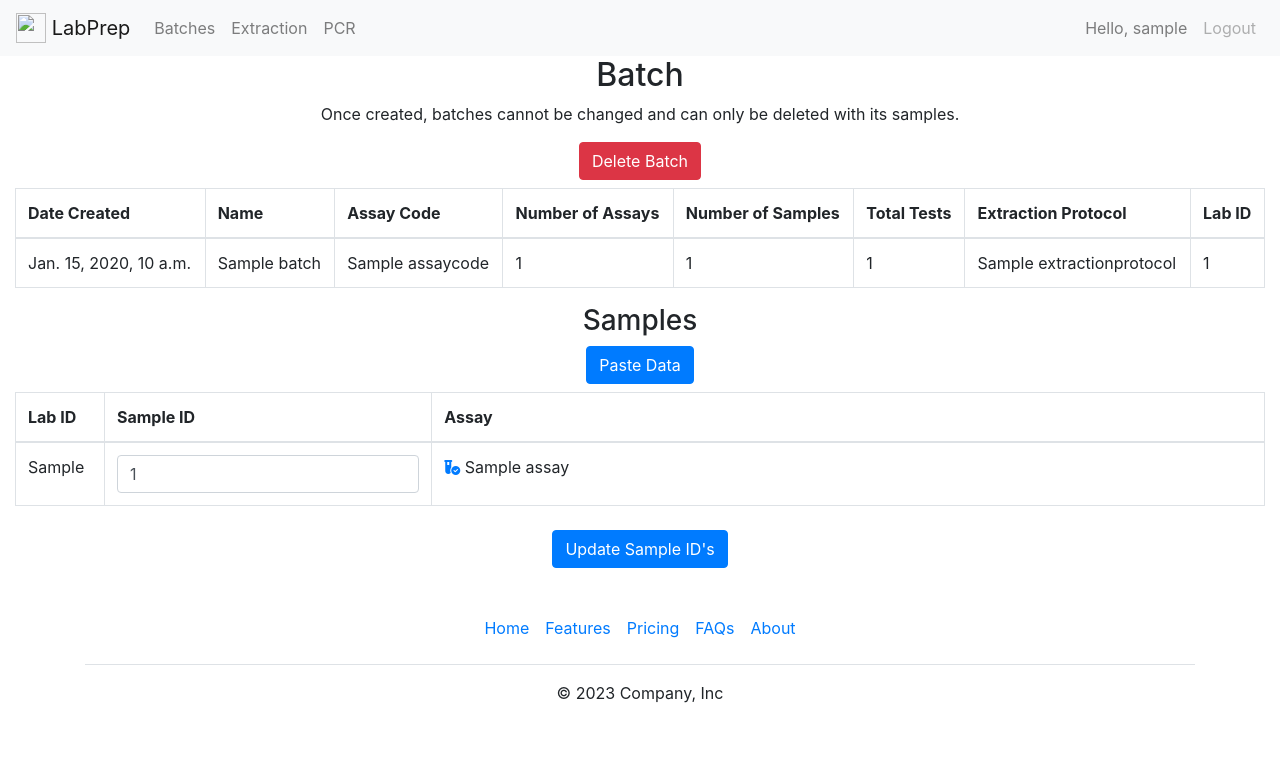
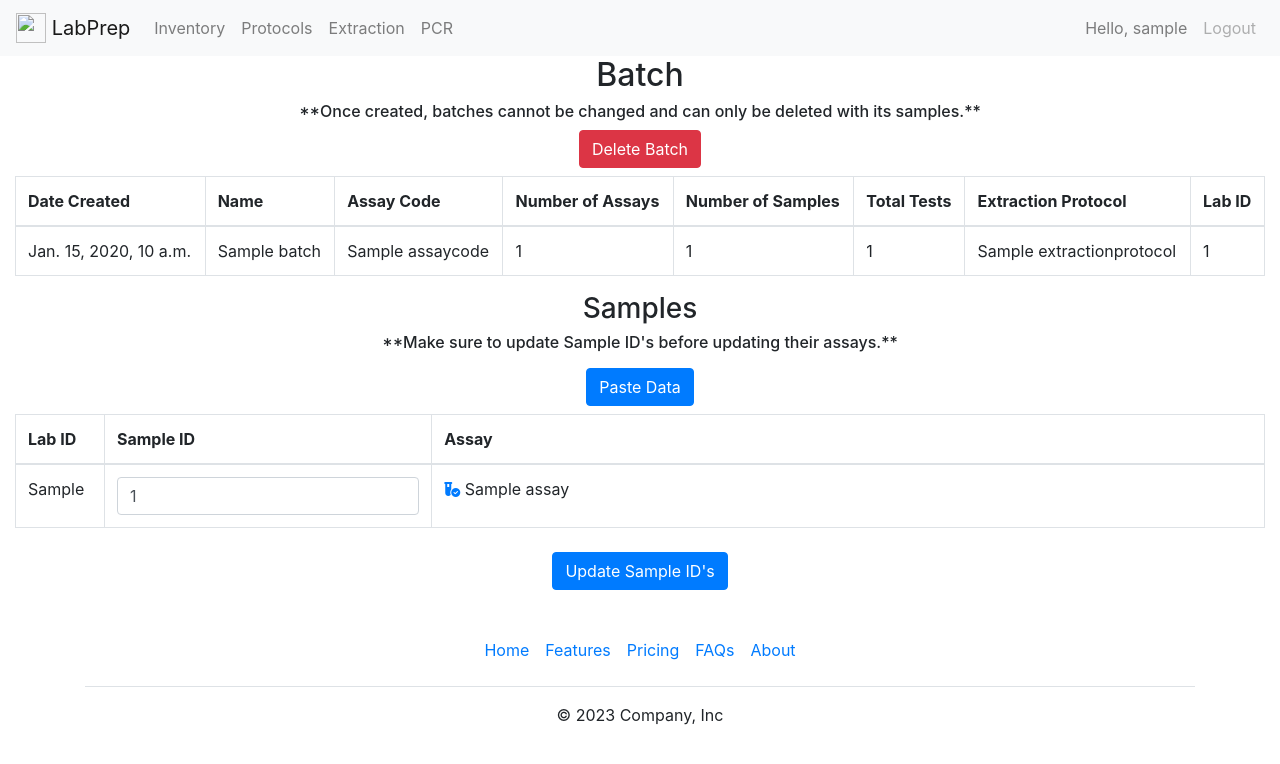
Before and after one commit to FusRaDa/pcr-project-2023-global, a Django app: page /batch-samples/sample/1/ in a window 1280 px wide. Shown: the top 764 px of the page. Run offline with Django 4.2, Linux system fonts and the light colour scheme; a user stored in the database is signed in; tables that the repository leaves empty hold one stand-in row (values such as "Sample post"); parts of the project's set-up code (start-up, migrations or seed data) failed here and were passed over; some libraries are stand-ins or nearby versions.

Commit message:
work on assays

```diff
--- a/main/templates/base.html
+++ b/main/templates/base.html
@@ -42,11 +42,15 @@
         <ul class="navbar-nav mr-auto">
 
           <li class="nav-item">
-            <a class="nav-link" href="{% url 'batches' %}">Batches</a>
+            <a class="nav-link" href="#">Inventory</a>
           </li>
 
           <li class="nav-item">
-            <a class="nav-link" href="#">Extraction</a>
+            <a class="nav-link" href="#">Protocols</a>
+          </li>
+
+          <li class="nav-item">
+            <a class="nav-link" href="{% url 'batches' %}">Extraction</a>
           </li>
 
           <li class="nav-item ">
--- a/pcr/forms.py
+++ b/pcr/forms.py
@@ -1,5 +1,7 @@
 from django.forms import ModelForm
 from django import forms
+from django.core.exceptions import ValidationError
+from django.utils.translation import gettext_lazy as _
 from django.contrib.auth.models import User
 from .models import *
 
@@ -84,10 +86,25 @@ class AssayCodeForm(ModelForm):
 # SAMPLE #
 class BatchForm(ModelForm):
 
-  code = forms.ModelMultipleChoiceField(
+  code = forms.ModelChoiceField(
     queryset=None,
-    widget=forms.CheckboxSelectMultiple,
+    widget=forms.RadioSelect,
     required=True)
+
+  extraction_protocol = forms.ModelChoiceField(
+    queryset=None,
+    widget=forms.RadioSelect,
+    required=True)
+
+  def clean(self):
+    cleaned_data = super().clean()
+    lab_id = cleaned_data.get('lab_id')
+
+    if Batch.objects.filter(lab_id=lab_id).exists():
+      raise ValidationError(
+        message='Batch with the same Lab ID already exists. Please change Lab ID.',
+        code='invalid'
+        )
 
   def __init__(self, *args, **kwargs):
     self.user = kwargs.pop('user')
@@ -110,6 +127,7 @@ class SampleForm(ModelForm):
   class Meta:
     model = Sample
     fields = ['sample_id']
+    exclude = ['batch']
 
 
 class SampleAssayForm(ModelForm):
--- a/pcr/functions.py
+++ b/pcr/functions.py
@@ -14,7 +14,6 @@ def create_samples(number_of_samples, lab_id, user):
     sample = Sample.objects.create(
       user = user,
       lab_id_num = lab_id + "-" + str(i),
-      assay_name = batch.code.name,
       batch = batch,
     )
 
@@ -25,7 +24,6 @@ def create_samples(number_of_samples, lab_id, user):
     user = user,
     lab_id_num = lab_id + "-" + str(number_of_samples + 1),
     sample_id = "NegCtrl-Water",
-    assay_name = batch.code.name,
     batch = batch,
   )
 
--- a/pcr/models.py
+++ b/pcr/models.py
@@ -370,12 +370,6 @@ class Sample(models.Model):
         fields=['user', 'lab_id_num'],
         name='user_lab_id_unique',
         violation_error_message = "A batch with this lab ID already exists.",
-      ),
-
-      models.UniqueConstraint(
-        fields=['batch', 'sample_id'],
-        name='batch_sample_id_unique',
-        violation_error_message = "Two or more samples in this batch contain the same sample ID.",
       )
     ]
 
--- a/pcr/templates/batch_samples.html
+++ b/pcr/templates/batch_samples.html
@@ -15,7 +15,9 @@
   </div>
 
   <div class="row justify-content-center">
-    <p class="text-center">Once created, batches cannot be changed and can only be deleted with its samples.</p>
+    <h6 class="text-center">
+      **Once created, batches cannot be changed and can only be deleted with its samples.**
+    </h6>
   </div>
 
   <div class="row justify-content-center mb-2">
@@ -56,6 +58,12 @@
 
   <div class="row justify-content-center">
     <h3>Samples</h3>
+  </div>
+
+  <div class="row justify-content-center mb-2">
+    <h6>
+      **Make sure to update Sample ID's before updating their assays.**
+    </h6>
   </div>
 
   <div class="row justify-content-center mb-2">
--- a/pcr/templates/batches.html
+++ b/pcr/templates/batches.html
@@ -20,7 +20,7 @@
 
     <div class="row">
       <div class="col d-flex justify-content-center">
-        <h1>View All Batches</h1>
+        <h3 class="text-center">Extractions</h3>
       </div>
     </div>
 
--- a/pcr/templates/create_batch.html
+++ b/pcr/templates/create_batch.html
@@ -18,7 +18,7 @@
     <div class="col d-flex justify-content-center">
       <form method="POST">
         {% csrf_token %}
-          {{form}}
+        {{form.as_p}}
         <input type="Submit" name="Create batch">
       </form>
     </div>
--- a/pcr/views.py
+++ b/pcr/views.py
@@ -2,6 +2,7 @@ from django.shortcuts import render, redirect
 from django.contrib.auth.decorators import login_required
 from django.forms import inlineformset_factory
 from django.core.exceptions import ObjectDoesNotExist
+from django.db import IntegrityError
 from django.contrib import messages
 
 from .models import *
@@ -13,7 +14,7 @@ from .functions import create_samples
 @login_required(login_url='login')
 def viewBatches(request):
 
-  batches = Batch.objects.filter(user=request.user).order_by('date_created')
+  batches = Batch.objects.filter(user=request.user).order_by('-date_created')
 
   context = {'batches': batches}
   return render(request, 'batches.html', context)
@@ -22,15 +23,15 @@ def viewBatches(request):
 @login_required(login_url='login')
 def createBatches(request):
 
-  user = request.user
-  form = BatchForm(user=user)
+  form = BatchForm(user=request.user)
 
   if request.method == "POST":
-    form = BatchForm(request.POST)
+    form = BatchForm(request.POST, user=request.user)
 
     if form.is_valid():
+
       batch = form.save(commit=False)
-      batch.user = user
+      batch.user = request.user
       batch = form.save()
 
       number_of_samples = form.cleaned_data['number_of_samples']
@@ -39,7 +40,7 @@ def createBatches(request):
       create_samples(
         number_of_samples=number_of_samples,
         lab_id=lab_id,
-        user=user,
+        user=request.user,
       )
 
       return redirect('batch_samples', username=request.user.username, pk=batch.id)
@@ -135,7 +136,7 @@ def editSampleAssay(request, username, pk):
   pk = sample.batch.pk
 
   if request.method == 'POST':
-    form = SampleAssayForm(request.POST, instance=sample)
+    form = SampleAssayForm(request.POST, user=request.user, instance=sample)
     if form.is_valid():
       form.save()
       return redirect('batch_samples', request.user.username, pk)
```
Also changed, not shown: pcr/migrations/0001_initial.py, pcr/migrations/0002_remove_batch_date_performed_and_more.py (deleted), pcr/migrations/0002_remove_sample_batch_sample_id_unique.py. Lines whose indentation alone changed are shown as unchanged.
